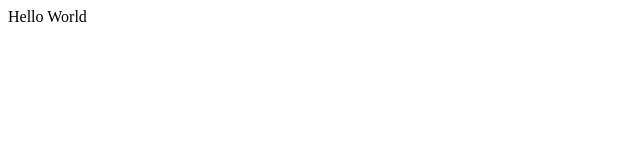
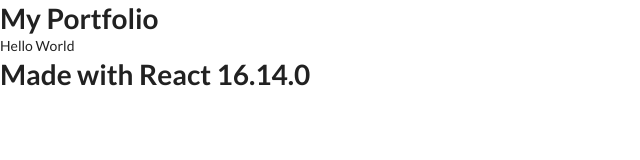
Before and after one commit to shsteindorsson/react_portfolio, a React app: page / in a window 1280 px wide. Shown: the whole page, without its empty margins (0-640 px from the left). Built offline with nearby package versions, Linux system fonts and the light colour scheme.

Commit message:
Add Header and Footer components + semantic ui

```diff
--- a/index.html
+++ b/index.html
@@ -5,7 +5,9 @@
   <meta charset="UTF-8" />
   <meta name="viewport" content="width=device-width, initial-scale=1, shrink-to-fit=no">
   <meta http-equiv="Content-Security-Policy" content="default-src *; connect-src * ws://* wss://*; style-src * 'unsafe-inline' 'unsafe-eval'; media-src * ; img-src * data:; font-src * ; script-src * 'unsafe-inline' 'unsafe-eval';" />
-
+  <link rel="stylesheet" href="https://cdnjs.cloudflare.com/ajax/libs/semantic-ui/2.4.1/semantic.min.css" />
+  <script src="https://cdnjs.cloudflare.com/ajax/libs/jquery/3.1.1/jquery.min.js"></script>
+  <script src="https://cdnjs.cloudflare.com/ajax/libs/semantic-ui/2.4.1/semantic.min.js"></script>
   <title>Portfolio</title>
 </head>
 
--- /dev/null
+++ b/src/Footer.jsx
@@ -0,0 +1,11 @@
+import React from "react"
+
+const Footer = () => {
+  return (
+    <footer>
+      <h1>Made with React {React.version}</h1>
+    </footer>
+  )
+}
+
+export default Footer
--- /dev/null
+++ b/src/Header.jsx
@@ -0,0 +1,11 @@
+import React from "react"
+
+const Header = () => {
+  return (
+    <nav>
+      <h1>My Portfolio</h1>
+    </nav>
+  )
+}
+
+export default Header
--- a/src/index.js
+++ b/src/index.js
@@ -1,9 +1,17 @@
 import React from "react"
 import ReactDOM from "react-dom"
 import Hello from "./Hello"
+import Header from "./Header"
+import Footer from "./Footer"
 
 const App = () => {
-  return <Hello />
+  return (
+    <div>
+      <Header />
+      <Hello />
+      <Footer />
+    </div>
+  )
 };
 
 ReactDOM.render(<App />, document.getElementById("app"))
```
